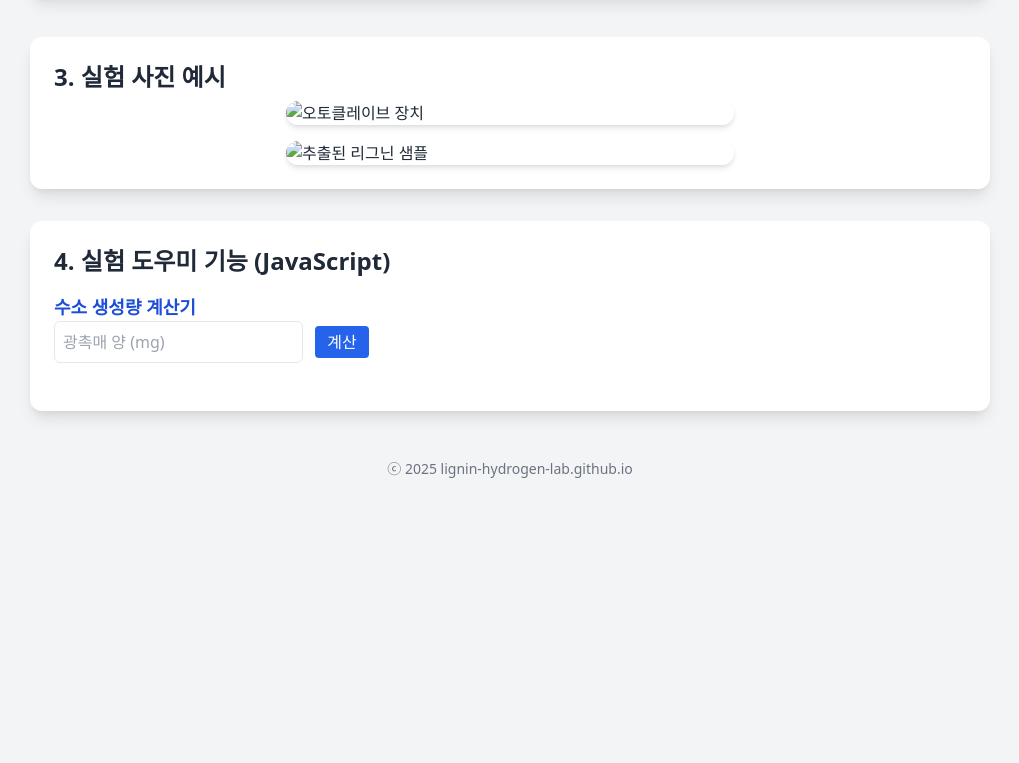
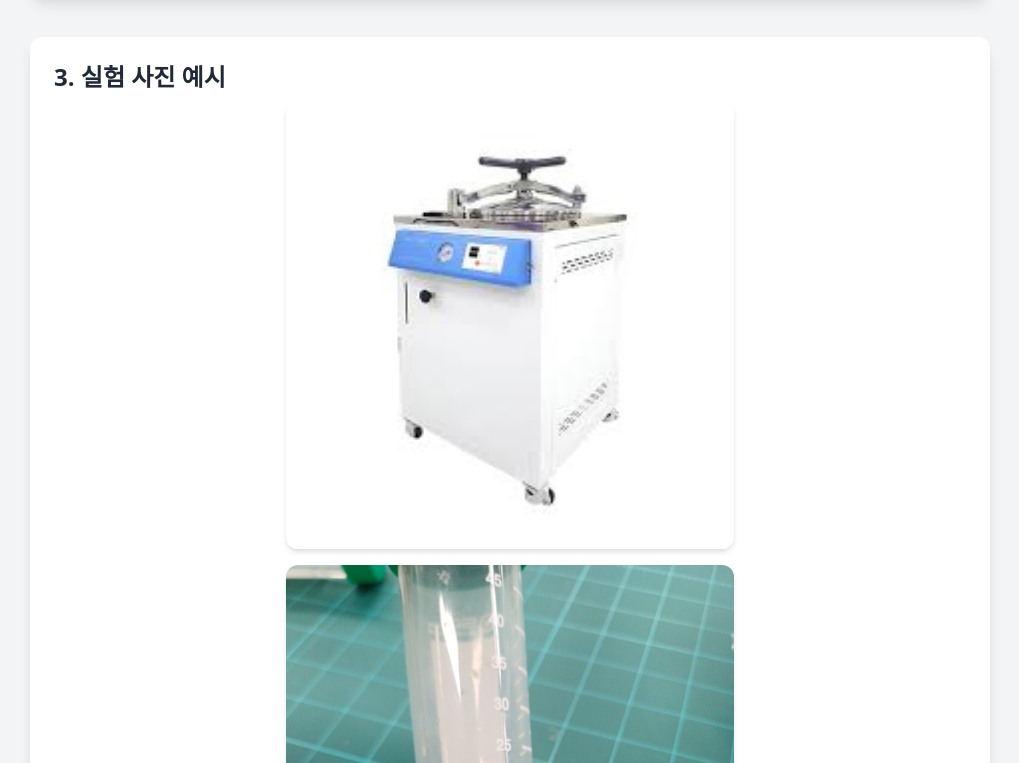
Before and after one commit to liseolchi/liseolchi.github.io, a plain HTML site: page index.html in a window 1280 px wide. Shown: the part 1777-2540 px from the top of the page, without its empty margins (130-1149 px from the left). Before the commit the page ends 2288 px from the top, so only its background shows below. Drawn offline with nearby package versions, Linux system fonts and the light colour scheme.

Commit message:
Update index.html

```diff
--- a/index.html
+++ b/index.html
@@ -191,8 +191,8 @@
     <!-- 이미지 첨부 예시 -->
     <section class="bg-white p-6 rounded-xl shadow-lg mb-8">
       <h2 class="text-2xl font-semibold mb-2">3. 실험 사진 예시</h2>
-      <img src="images/autoclave.jpg" alt="오토클레이브 장치" class="rounded-xl shadow-md w-full max-w-md mx-auto mb-4">
-      <img src="images/lignin-sample.jpg" alt="추출된 리그닌 샘플" class="rounded-xl shadow-md w-full max-w-md mx-auto">
+      <img src="autoclave.jpg" alt="오토클레이브 장치" class="rounded-xl shadow-md w-full max-w-md mx-auto mb-4">
+      <img src="lignin-sample.jpg" alt="추출된 리그닌 샘플" class="rounded-xl shadow-md w-full max-w-md mx-auto">
     </section>
 
     <!-- 실험 관련 JS 기능 -->
```
